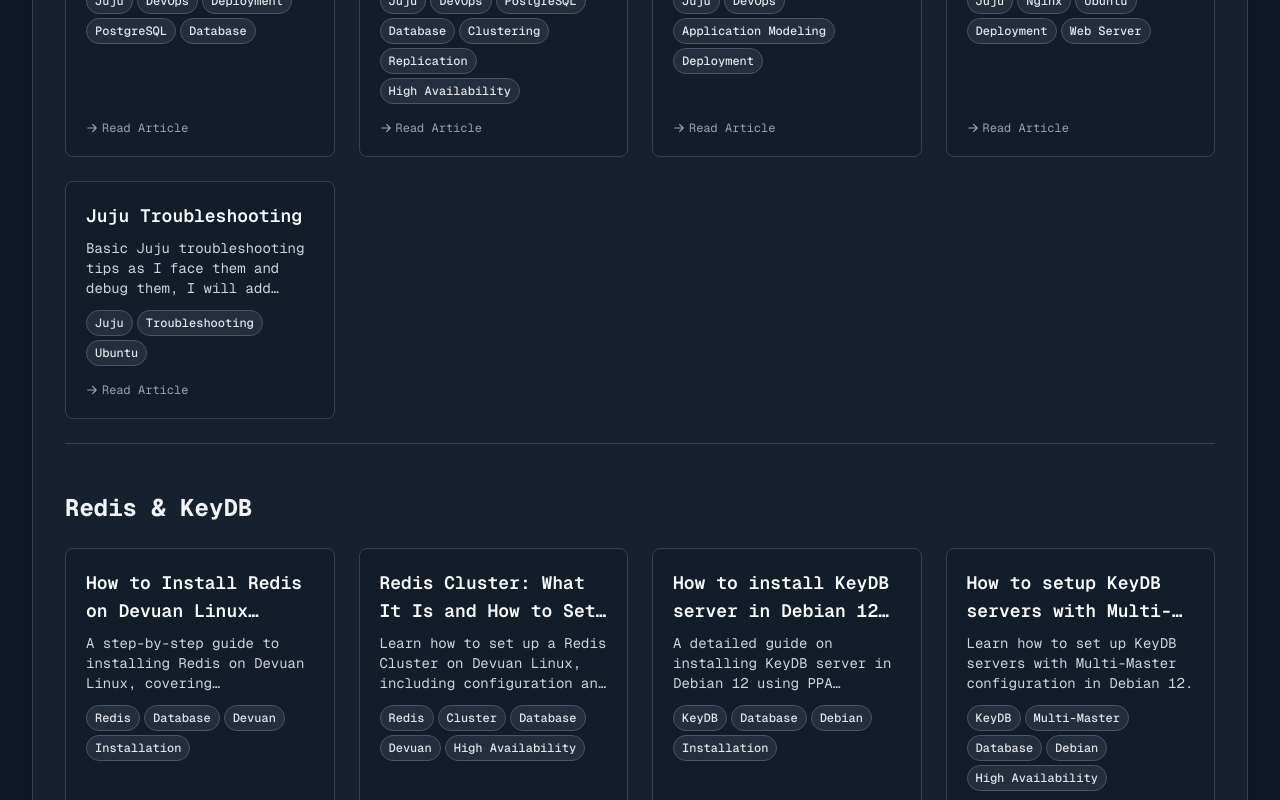
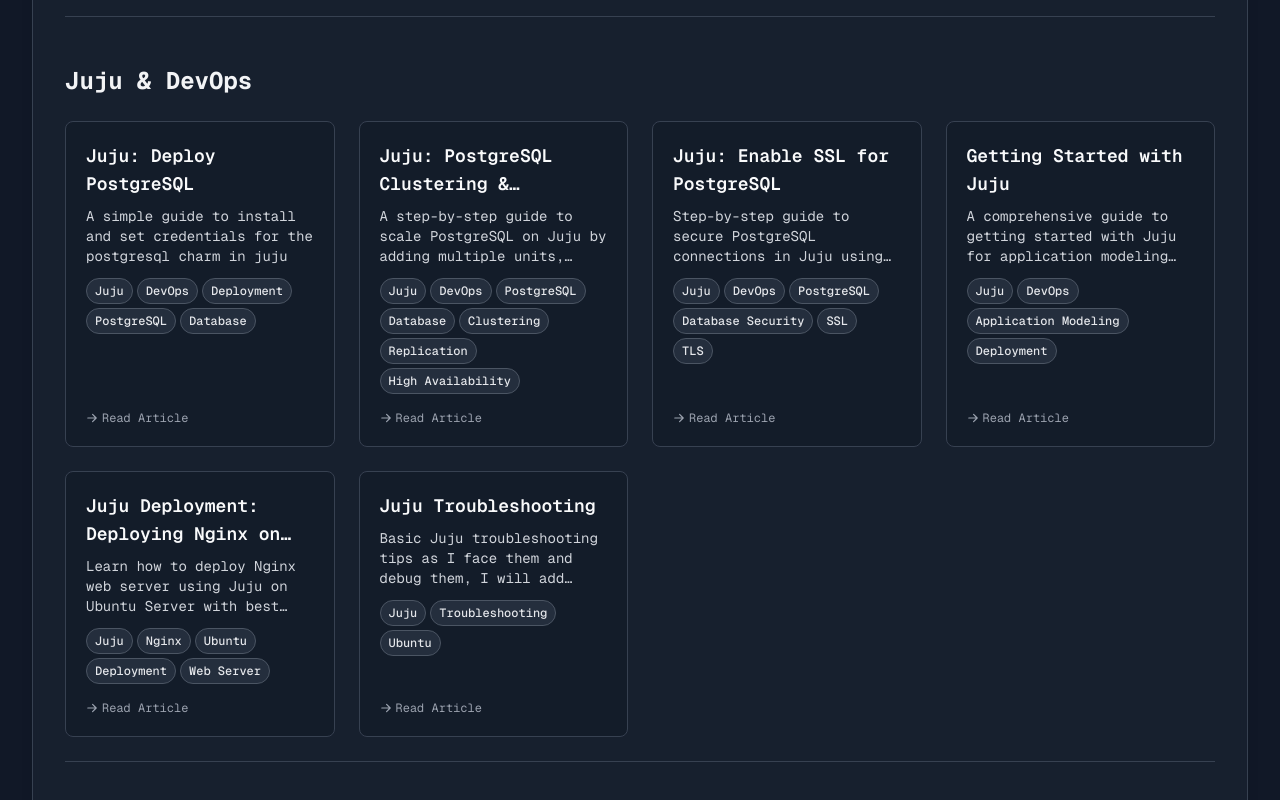
Before and after one commit to nishujangra/Portfolio, a React (Vite) app: page /blogs in a window 1280 px wide. Shown: the part 2040-2840 px from the top of the page. Built offline with nearby package versions, Linux system fonts and the light colour scheme.

Commit message:
blogs: added blog on ssl juju & brave snap error fix

```diff
--- a/src/data/blogs.ts
+++ b/src/data/blogs.ts
@@ -8,18 +8,18 @@
         category: "Programming & Development"
     },
     {
-        "title": "Why Rust Forces Immutability?",
-        "description": "A beginner-friendly explanation of Rust's immutability, how it ensures memory safety, prevents race conditions, and when to use mutable variables with the `mut` keyword.",
-        "url": "https://medium.com/@nishujangra27/why-rust-forces-immutability-04e40cbf2e46",
-        "tags": ["Rust", "Immutability", "Memory Safety", "Concurrency", "Programming"],
-        "category": "Programming & Development"
+        title: "Why Rust Forces Immutability?",
+        description: "A beginner-friendly explanation of Rust's immutability, how it ensures memory safety, prevents race conditions, and when to use mutable variables with the `mut` keyword.",
+        url: "https://medium.com/@nishujangra27/why-rust-forces-immutability-04e40cbf2e46",
+        tags: ["Rust", "Immutability", "Memory Safety", "Concurrency", "Programming"],
+        category: "Programming & Development"
     },
     {
-        "title": "Why do we need lifetimes in Rust?",
-        "description": "A beginner-friendly explanation of why lifetimes exist in Rust, how they prevent dangling references, and how the borrow checker enforces memory safety.",
-        "url": "https://medium.com/@nishujangra27/why-do-we-need-lifetimes-in-rust-16f12173c30a",
-        "tags": ["Rust", "Lifetime", "Learning Rust"],
-        "category": "Programming & Development"
+        title: "Why do we need lifetimes in Rust?",
+        description: "A beginner-friendly explanation of why lifetimes exist in Rust, how they prevent dangling references, and how the borrow checker enforces memory safety.",
+        url: "https://medium.com/@nishujangra27/why-do-we-need-lifetimes-in-rust-16f12173c30a",
+        tags: ["Rust", "Lifetime", "Learning Rust"],
+        category: "Programming & Development"
     },
     {
         title: "Implementing Middleware in Rocket.rs",
@@ -66,6 +66,14 @@
         tags: ["Linux", "Networking", "DNS", "Troubleshooting", "DevOps"],
         category: "System Administration & Linux Basics"
     },
+    {
+        title: "Fixing Brave Browser Snap Error on Ubuntu",
+        description: "A troubleshooting guide to resolve Brave Browser startup issues caused by Snap confinement errors on Ubuntu 24.04 with X11.",
+        url: "https://medium.com/@nishujangra27/fixing-brave-browser-snap-error-on-ubuntu-647fc2e61a84",
+        tags: ["Linux", "Snap", "Brave Browser", "X11", "Ubuntu 24.04"],
+        category: "System Administration & Linux Basics"
+    },
+
 
     // Networking & Infrastructure
     {
@@ -92,11 +100,18 @@
         category: "Juju & DevOps"
     },
     {
-        "title": "Juju: PostgreSQL Clustering & Replication",
-        "description": "A step-by-step guide to scale PostgreSQL on Juju by adding multiple units, setting passwords, and verifying replication across the cluster.",
-        "url": "https://bitbucket.org/tirveni/devuan/wiki/nishant/Juju-PostgreSQL-Clustering",
-        "tags": ["Juju", "DevOps", "PostgreSQL", "Database", "Clustering", "Replication", "High Availability"],
-        "category": "Juju & DevOps"
+        title: "Juju: PostgreSQL Clustering & Replication",
+        description: "A step-by-step guide to scale PostgreSQL on Juju by adding multiple units, setting passwords, and verifying replication across the cluster.",
+        url: "https://bitbucket.org/tirveni/devuan/wiki/nishant/Juju-PostgreSQL-Clustering",
+        tags: ["Juju", "DevOps", "PostgreSQL", "Database", "Clustering", "Replication", "High Availability"],
+        category: "Juju & DevOps"
+    },
+    {
+        title: "Juju: Enable SSL for PostgreSQL",
+        description: "Step-by-step guide to secure PostgreSQL connections in Juju using the self-signed-certificates charm and SSL/TLS.",
+        url: "https://bitbucket.org/tirveni/devuan/wiki/nishant/Juju-Enable-SSL-Postgres",
+        tags: ["Juju", "DevOps", "PostgreSQL", "Database Security", "SSL", "TLS"],
+        category: "Juju & DevOps"
     },
     {
         title: "Getting Started with Juju",
@@ -176,13 +191,6 @@
         tags: ["Ansible", "DevOps", "Automation", "Devuan", "Configuration Management"],
         category: "Other DevOps & Tools"
     },
-    // {
-    //     title: "Canine Setup: Lightweight Container Orchestration with Docker Compose",
-    //     description: "Learn how to install and run Canine, a lightweight Docker-based container orchestration tool, with practical usage tips.",
-    //     url: "https://bitbucket.org/tirveni/devuan/wiki/nishant/Canine-Setup",
-    //     tags: ["Docker", "Container Orchestration", "Canine", "DevOps"],
-    //     category: "Other DevOps & Tools"
-    // },
     {
         title: "How to Install Apache CouchDB on Debian",
         description: "Step-by-step guide to installing Apache CouchDB on a Debian-based system, including required dependencies and service configuration.",
```
